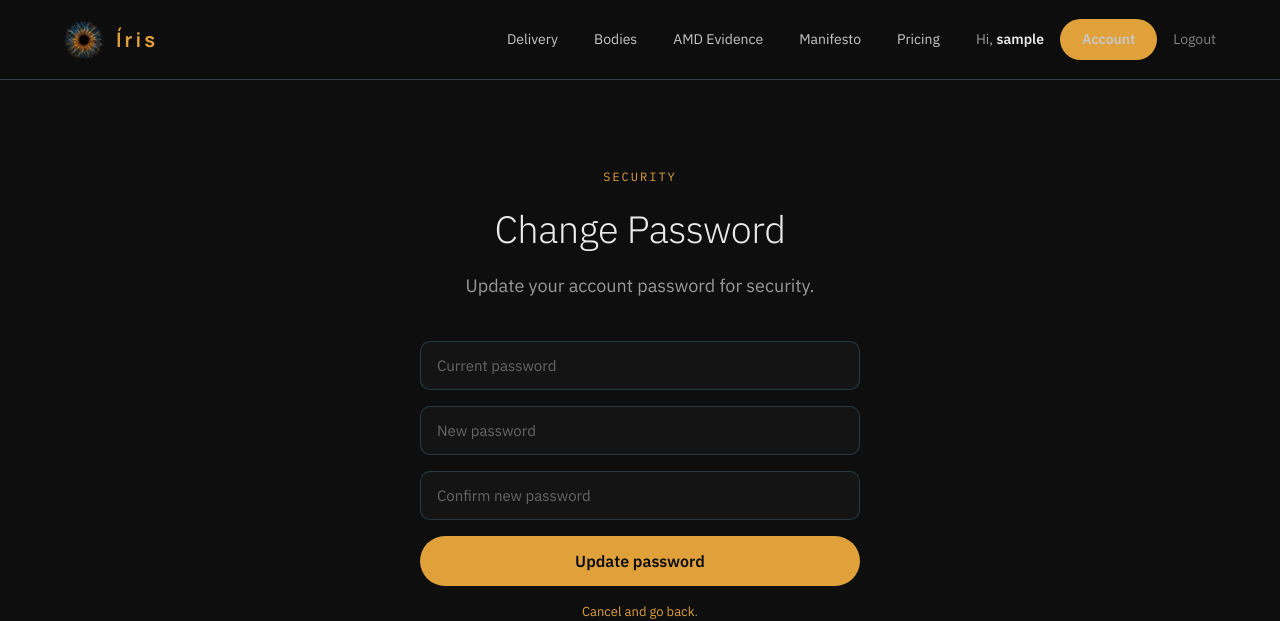
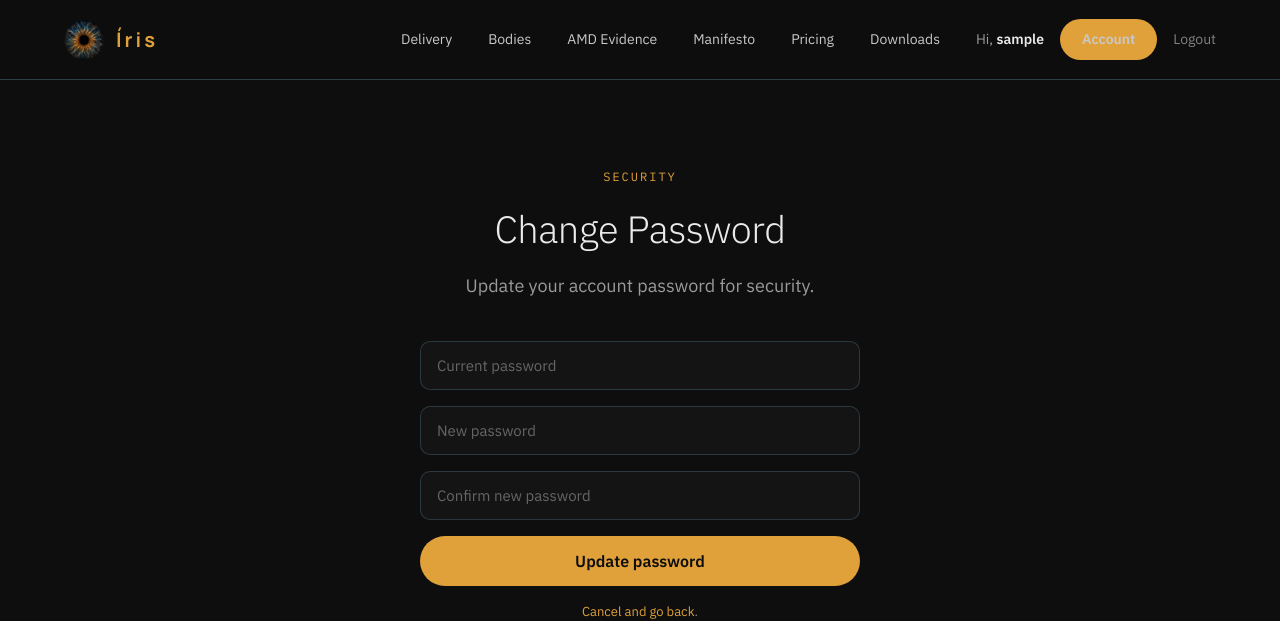
Before and after one commit to diegoberan/iris, a Django app: page /account/password-change/ in a window 1280 px wide. Shown: the top 621 px of the page. Run offline with Django 5.2, Linux system fonts and the light colour scheme; the visitor is signed in with stand-in values (Sample User, id 1).

Commit message:
fix(site): keep downloads available in navigation

```diff
--- a/site/templates/base.html
+++ b/site/templates/base.html
@@ -25,6 +25,7 @@
       <a href="/#compute">AMD Evidence</a>
       <a href="/#beliefs">Manifesto</a>
       <a href="/#pricing">Pricing</a>
+      <a href="/downloads">Downloads</a>
       {% if user.is_authenticated %}
         <div style="display: flex; align-items: center; gap: 16px;">
           <span style="color: var(--muted-fg); font-size: 14px;">Hi, <strong style="color: var(--fg);">{{ user.username }}</strong></span>
```
